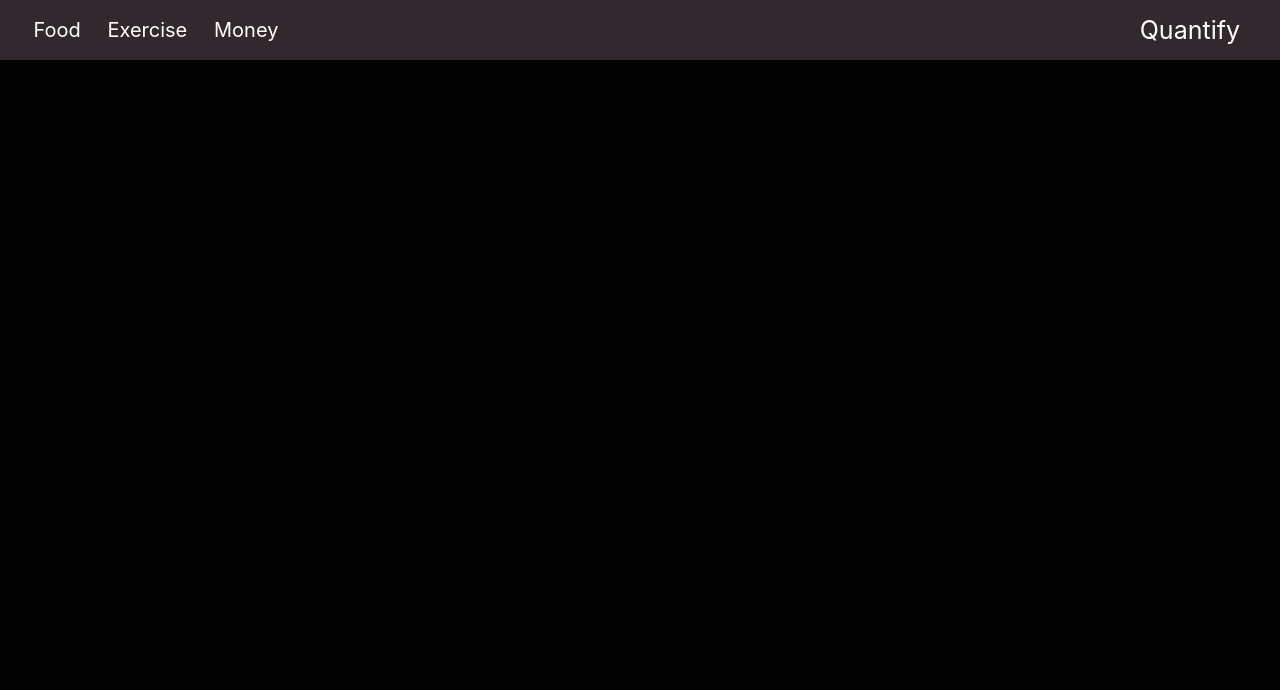
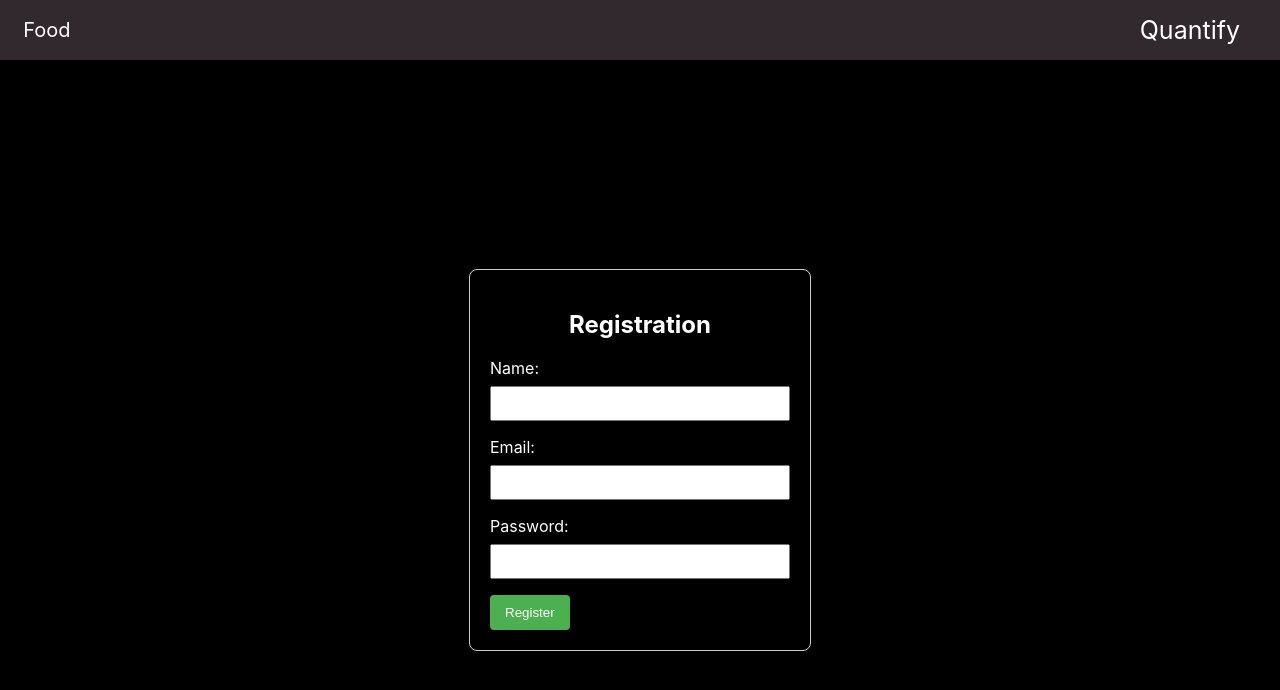
Before and after one commit to dasu2k/QuantifyFront, a React (Create React App) app: page /register in a window 1280 px wide. Shown: the top 690 px of the page. Built offline with nearby package versions, Linux system fonts and the light colour scheme.

Commit message:
authentication
authentication rocks

```diff
--- a/src/App.js
+++ b/src/App.js
@@ -2,18 +2,29 @@ import Navbar from './Components/Navbar';
 import { BrowserRouter as Router, Route, Routes } from 'react-router-dom';
 import Food from './Components/Food';
 import Exercise from './Components/Exercise';
+import Registration from './Components/Registration';
+import Login from './Components/Login';
+import {  useState } from 'react';
+import ProtectedRoute from './Components/ProtectedRoute';
+
 
 function App() {
+
+
+
   return (
     <div className="App">
+
         <Router>
           <Navbar/>
           <Routes>
-            <Route path='food' Component={Food}/>
-            <Route path='exercise' Component={Exercise}/>
+            <Route element={<ProtectedRoute/>}>
+              <Route element={<Food/>} path='/food'/>
+            </Route>
+            <Route path='register' element={<Registration />} />
+            <Route path='login' element={<Login />} />
           </Routes>
         </Router>
-
     </div>
   );
 }
--- /dev/null
+++ b/src/AuthService.js
@@ -0,0 +1,21 @@
+const tokenKey = 'token';
+
+const setToken=(token)=>{
+    localStorage.setItem(tokenKey,token);
+}
+
+const getToken= () =>{
+    return localStorage.getItem(tokenKey);
+}
+
+const removeToken = ()=>{
+    return localStorage.removeItem(tokenKey);
+}
+
+const isAuthenticated = ()=>{
+    if(localStorage.getItem(tokenKey) !== 'null' && localStorage.getItem(tokenKey) != null)
+        return true;
+    return false;
+}
+
+export {setToken,getToken,removeToken,isAuthenticated};
--- a/src/Components/Food.js
+++ b/src/Components/Food.js
@@ -19,13 +19,10 @@ function Food() {
   });
 
 
-
-
   useEffect(() => {
-
     const fetchData = async () => {
       try {
-        const response = await axios.get('https://quantifyback.onrender.com/food');
+        const response = await axios.get('http://localhost:6969/food');
         setFoods(response.data);
       } catch (error) {
         console.error('Error fetching data:', error);
@@ -52,8 +49,8 @@ function Food() {
         calories:0,
         protein:0
       })
-      await axios.post('https://quantifyback.onrender.com/food',newFood);
-      const response = await axios.get("https://quantifyback.onrender.com/food");
+      await axios.post('http://localhost:6969/food',newFood);
+      const response = await axios.get("http://localhost:6969/food");
       setFoods(response.data);
     }
     catch(err){
--- /dev/null
+++ b/src/Components/Login.js
@@ -0,0 +1,67 @@
+import React from 'react'
+import styles from '../styles/register.module.css';
+import { useState } from 'react';
+import axios from 'axios';
+import { setToken } from '../AuthService';
+import { useNavigate } from 'react-router-dom';
+function Login() {
+  const navigate = useNavigate();
+  const [user,setUser] = useState({
+    email:'',
+    password:'',
+  })
+
+  const handleChange = (e) =>{
+    setUser((prevUser)=>({
+      ...prevUser,
+      [e.target.name]:e.target.value
+    }));
+  }
+
+  const handleSubmit= async(e)=>{
+    e.preventDefault();
+    try{
+      const response = await axios.post("http://localhost:6969/login",user);
+      console.log("recieved data from backend after login submit: " +  JSON.stringify(response.data));
+      setToken(response.data.token);
+      setUser({
+        email:'',
+        password:'',
+      })
+      navigate('/food');
+    }catch(err){
+      console.log(err);
+    }
+  }
+
+  return (
+    <div className={styles.registration}>
+      <form onSubmit={handleSubmit}>
+        <h2>Login</h2>
+        <label htmlFor="email">Email:</label>
+        <input
+          type="email"
+          id="email"
+          name="email"
+          value={user.email}
+          onChange={handleChange}
+          required
+        />
+
+        <label htmlFor="password">Password:</label>
+        <input
+          type="password"
+          id="password"
+          name="password"
+          value={user.password}
+          onChange={handleChange}
+          required
+        />
+
+        <button type="submit" rel='/food'>Login</button>
+      </form>
+    </div>
+  );
+}
+
+export default Login
--- a/src/Components/Navbar.js
+++ b/src/Components/Navbar.js
@@ -8,8 +8,6 @@ function Navbar() {
     <div className={navStyle.navbar}>
       <div className={navStyle.navItems}>
         <Link to='/food'>Food</Link>
-        <Link to='/exercise'>Exercise</Link>
-        <Link to='/money'>Money</Link>
       </div>
       <div className={navStyle.logo}>Quantify</div>
 
--- /dev/null
+++ b/src/Components/ProtectedRoute.js
@@ -0,0 +1,13 @@
+import React from 'react'
+import { Outlet , Navigate} from 'react-router-dom'
+import { getToken, isAuthenticated } from '../AuthService'
+
+function ProtectedRoute() {
+    console.log("is authenticated: "+isAuthenticated());
+    console.log("token in local storage:"+localStorage.getItem('token'));
+  return (
+    isAuthenticated() ? <Outlet/> : <Navigate to='/login'/>
+  )
+}
+
+export default ProtectedRoute
--- /dev/null
+++ b/src/Components/Registration.js
@@ -0,0 +1,84 @@
+import React from 'react'
+import { useState } from 'react';
+import axios from 'axios';
+import styles from '../styles/register.module.css';
+function Registration() {
+
+    const [user , setUser] = useState({
+        username : '',
+        password : '',
+    });
+
+    const handleSubmit = async(e) =>{
+        e.preventDefault();
+        const emailRegex = /^[^\s@]+@[^\s@]+\.[^\s@]+$/;
+
+        if(!emailRegex.test(user.email)){
+            window.alert("invalid email");
+            return;
+        }
+
+
+        try{
+            await axios.post("http://localhost:6969/user" , user);
+            alert("registration successful");
+            setUser({
+                username : '',
+                password : '',
+                email : ''
+            });
+        }
+        catch(err){
+            console.log(err);
+        }
+    }
+
+    const handleChange = (e) =>{
+        setUser((prevUser)=> ({
+            ...prevUser,
+            [e.target.name] : e.target.value
+        }))
+    }
+
+    return (
+        <div className={styles.registration}>
+          <form onSubmit={handleSubmit}>
+            <h2>Registration</h2>
+            <label htmlFor="name">Name:</label>
+            <input
+              type="text"
+              id="name"
+              name="username"
+              value={user.username}
+              onChange={handleChange}
+              required
+            />
+
+            <label htmlFor="email">Email:</label>
+            <input
+              type="email"
+              id="email"
+              name="email"
+              value={user.email}
+              onChange={handleChange}
+              required
+            />
+
+            <label htmlFor="password">Password:</label>
+            <input
+              type="password"
+              id="password"
+              name="password"
+              value={user.password}
+              onChange={handleChange}
+              required
+            />
+
+            <button type="submit" onSubmit={handleSubmit}>Register</button>
+          </form>
+        </div>
+      );
+
+}
+
+export default Registration
--- /dev/null
+++ b/src/styles/register.module.css
@@ -0,0 +1,45 @@
+/* Registration.module.css */
+
+.registration {
+    display: flex;
+    align-items: center;
+    justify-content: center;
+    height: 100vh;
+  }
+
+  form {
+    width: 300px;
+    padding: 20px;
+    border: 1px solid #ccc;
+    border-radius: 8px;
+    box-shadow: 0 0 10px rgba(0, 0, 0, 0.1);
+  }
+
+  h2 {
+    text-align: center;
+  }
+
+  label {
+    display: block;
+    margin-bottom: 8px;
+  }
+
+  input {
+    width: 100%;
+    padding: 8px;
+    margin-bottom: 16px;
+    box-sizing: border-box;
+  }
+
+  button {
+    background-color: #4caf50;
+    color: white;
+    padding: 10px 15px;
+    border: none;
+    border-radius: 4px;
+    cursor: pointer;
+  }
+
+  button:hover {
+    background-color: #45a049;
+  }
```
